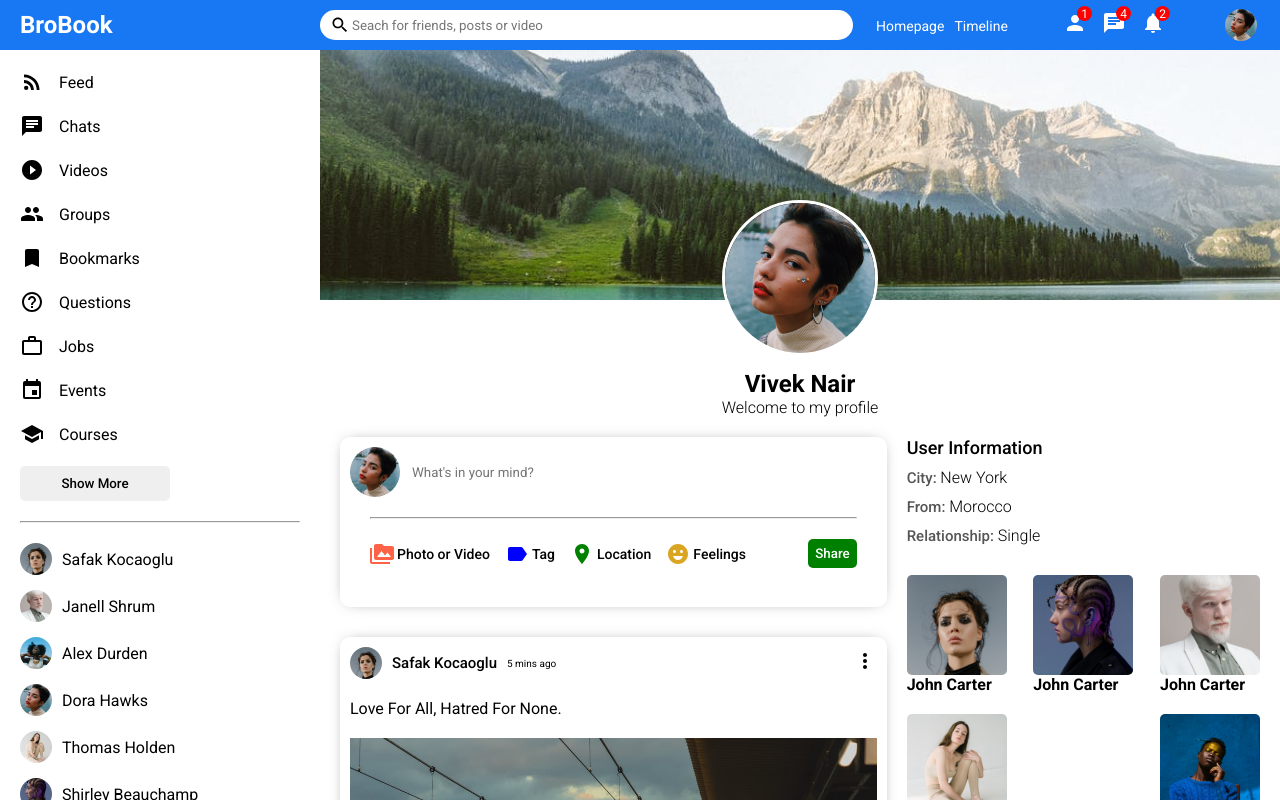
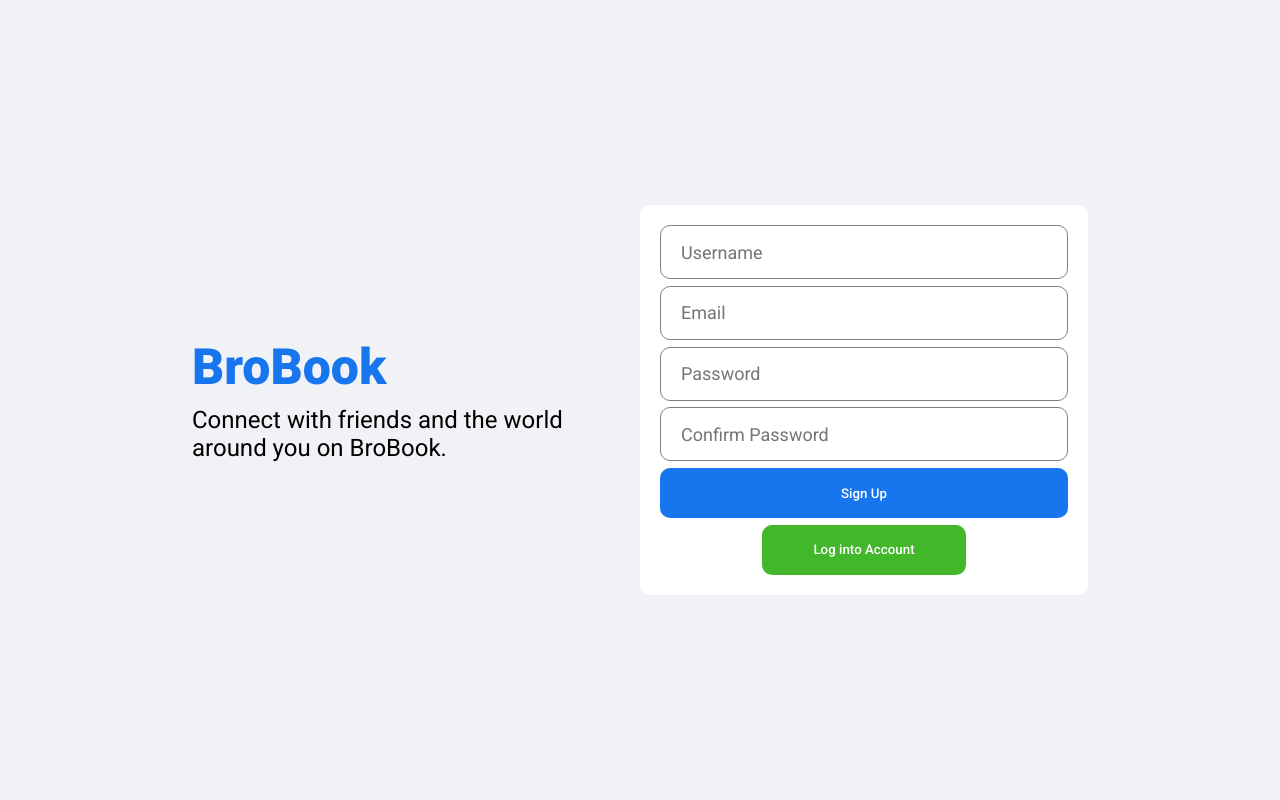
Before and after one commit to Vivek0306/Express_App, a React (Create React App) app: page / in a window 1280 px wide. Shown: the top 800 px of the page. Built offline with nearby package versions, Linux system fonts and the light colour scheme.

Commit message:
added login and register page

```diff
--- a/src/App.js
+++ b/src/App.js
@@ -1,8 +1,10 @@
 import Home from "./pages/home/Home";
+import Login from "./pages/login/Login";
 import Profile from "./pages/profile/Profile";
+import Register from "./pages/register/Register";
 
 function App() {
-  return <Profile/>;
+  return <Register/>;
 }
 
 export default App;
--- a/src/components/rightbar/Rightbar.jsx
+++ b/src/components/rightbar/Rightbar.jsx
@@ -55,11 +55,15 @@
           <span className="rightbarFollowingName">John Carter</span>
         </div>
         <div className="rightbarFollowing">
-          <img src="assets/person/5.jpeg" alt="" className="rightbarFollowingImg" />
+          <img src="assets/person/9.jpeg" alt="" className="rightbarFollowingImg" />
           <span className="rightbarFollowingName">John Carter</span>
         </div>
         <div className="rightbarFollowing">
           <img src="assets/person/7.jpeg" alt="" className="rightbarFollowingImg" />
+          <span className="rightbarFollowingName">John Carter</span>
+        </div>
+        <div className="rightbarFollowing">
+          <img src="assets/person/8.jpeg" alt="" className="rightbarFollowingImg" />
           <span className="rightbarFollowingName">John Carter</span>
         </div>
       </h4>
--- /dev/null
+++ b/src/pages/login/Login.jsx
@@ -0,0 +1,24 @@
+import React from 'react'
+import "./login.css"
+
+export default function Login() {
+  return (
+    <div className='login'>
+      <div className="loginWrapper">
+        <div className="loginLeft">
+          <h3 className="loginLogo">BroBook</h3>
+          <span className="loginDesc">Connect with friends and the world around you on BroBook.</span>
+        </div>
+        <div className="loginRight">
+          <div className="loginBox">
+            <input type="Email" placeholder='Email' className="loginInput" />
+            <input type="Password" placeholder='Password' className="loginInput" />
+            <button className='loginButton'>Log In</button>
+            <span className='loginForgot'>Forgot Password?</span>
+            <button className="loginRegisterButton">Create a New Account</button>
+          </div>
+        </div>
+      </div>
+    </div>
+  )
+}
--- /dev/null
+++ b/src/pages/login/login.css
@@ -0,0 +1,79 @@
+.login{
+    width: 100vw;
+    height: 100vh;
+    background-color: #f0f2f5;
+    display: flex;
+    align-items: center;
+    justify-content: center;
+}
+
+.loginWrapper{
+    width: 70%;
+    height: 70%;
+    display: flex;
+}
+
+.loginLeft, .loginRight{
+    flex: 1;
+    display: flex;
+    flex-direction: column;
+    justify-content: center;
+}
+
+.loginLogo{
+    font-size: 50px;
+    font-weight: 800;
+    color: #1775ee;
+    margin-bottom: 10px;
+}
+
+.loginDesc{
+    font-size: 24px;
+}
+
+.loginBox{
+    height: 300px;
+    padding: 20px;
+    background-color: white;
+    border-radius: 10px;
+    display: flex;
+    flex-direction: column;
+    justify-content: space-between;
+}
+
+.loginInput{
+    height: 50px;
+    border-radius: 10px;
+    border: 1px solid grey;
+    font-size: 18px;
+    padding-left: 20px;
+}
+.loginInput:focus{
+    outline: none;
+}
+.loginButton{
+    height: 50px;
+    border-radius: 10px;
+    border: none;
+    background-color: #1775ee;
+    color: white;
+    font-weight: 500;
+    cursor: pointer;
+}
+
+.loginForgot{
+    text-align: center;
+    color: #1775ee;
+}
+
+.loginRegisterButton{
+    width: 50%;
+    align-self: center;
+    height: 50px;
+    border-radius: 10px;
+    border: none;
+    background-color: #42b72a;
+    color: white;
+    font-weight: 500;
+    cursor: pointer;
+}
--- /dev/null
+++ b/src/pages/register/Register.jsx
@@ -0,0 +1,25 @@
+import React from 'react'
+import "./register.css"
+
+export default function Register() {
+  return (
+    <div className='login'>
+      <div className="loginWrapper">
+        <div className="loginLeft">
+          <h3 className="loginLogo">BroBook</h3>
+          <span className="loginDesc">Connect with friends and the world around you on BroBook.</span>
+        </div>
+        <div className="loginRight">
+          <div className="loginBox">
+            <input type="Username" placeholder='Username' className="loginInput" />
+            <input type="Email" placeholder='Email' className="loginInput" />
+            <input type="Password" placeholder='Password' className="loginInput" />
+            <input type="Password" placeholder='Confirm Password' className="loginInput" />
+            <button className='loginButton'>Sign Up</button>
+            <button className="loginRegisterButton">Log into Account</button>
+          </div>
+        </div>
+      </div>
+    </div>
+  )
+}
--- /dev/null
+++ b/src/pages/register/register.css
@@ -0,0 +1,79 @@
+.login{
+    width: 100vw;
+    height: 100vh;
+    background-color: #f0f2f5;
+    display: flex;
+    align-items: center;
+    justify-content: center;
+}
+
+.loginWrapper{
+    width: 70%;
+    height: 70%;
+    display: flex;
+}
+
+.loginLeft, .loginRight{
+    flex: 1;
+    display: flex;
+    flex-direction: column;
+    justify-content: center;
+}
+
+.loginLogo{
+    font-size: 50px;
+    font-weight: 800;
+    color: #1775ee;
+    margin-bottom: 10px;
+}
+
+.loginDesc{
+    font-size: 24px;
+}
+
+.loginBox{
+    height: 350px;
+    padding: 20px;
+    background-color: white;
+    border-radius: 10px;
+    display: flex;
+    flex-direction: column;
+    justify-content: space-between;
+}
+
+.loginInput{
+    height: 50px;
+    border-radius: 10px;
+    border: 1px solid grey;
+    font-size: 18px;
+    padding-left: 20px;
+}
+.loginInput:focus{
+    outline: none;
+}
+.loginButton{
+    height: 50px;
+    border-radius: 10px;
+    border: none;
+    background-color: #1775ee;
+    color: white;
+    font-weight: 500;
+    cursor: pointer;
+}
+
+.loginForgot{
+    text-align: center;
+    color: #1775ee;
+}
+
+.loginRegisterButton{
+    width: 50%;
+    align-self: center;
+    height: 50px;
+    border-radius: 10px;
+    border: none;
+    background-color: #42b72a;
+    color: white;
+    font-weight: 500;
+    cursor: pointer;
+}
```
